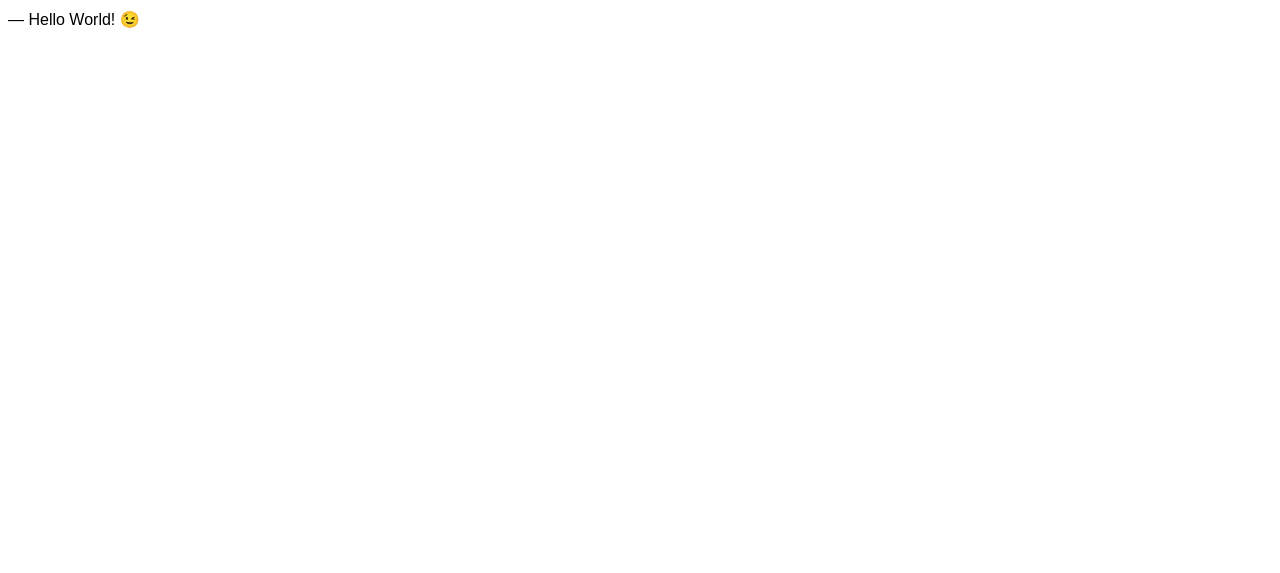
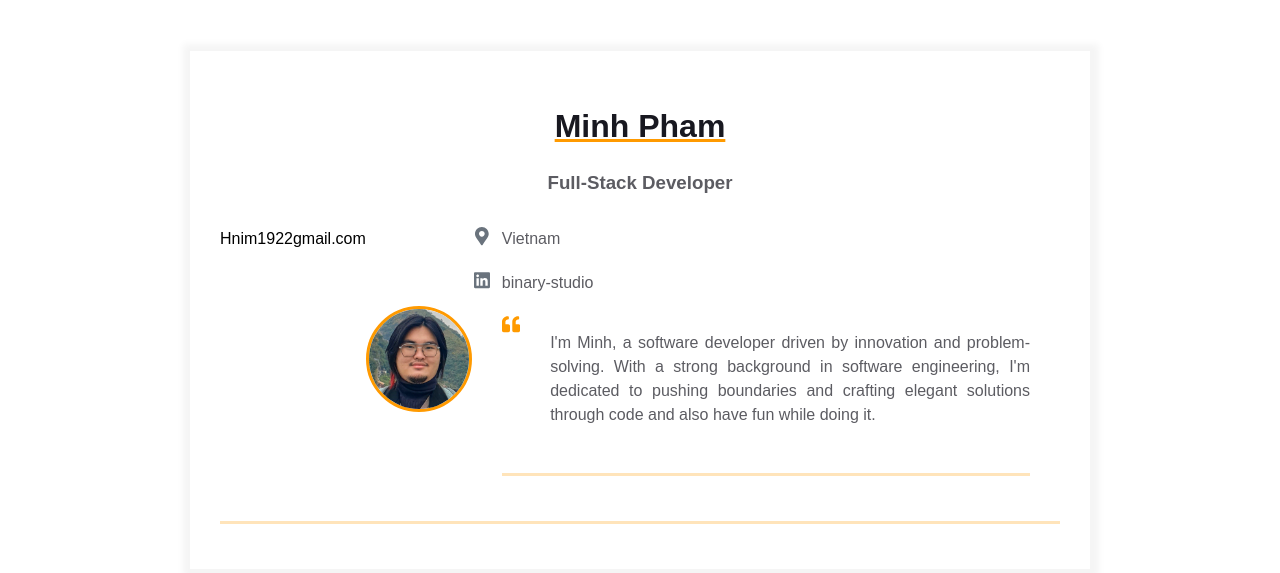
Before and after one commit to hnim1922/homepage, a plain HTML site: page index.html in a window 1280 px wide. Drawn offline with Linux system fonts and the light colour scheme.

Commit message:
Added intro, contact info

```diff
--- a/index.html
+++ b/index.html
@@ -6,6 +6,77 @@
     <title>Résumé</title>
   </head>
   <body>
-    ― Hello World! &#x1F609;
+    <main>
+      <div class="resume">
+        <div class="container">
+          <div class="resume__block">
+            <h1 class="contact-info__header">Minh Pham</h1>
+            <h3 class="contact-info__sub-header">Full-Stack Developer</h3>
+
+            <div class="contact_info_container fh">
+              <div class="contact-info__block">Hnim1922gmail.com</div>
+
+              <div class="contact-info__block contact-info__block--center">
+                <img class="contact-info__avatar" src="assets/avatar.png" alt="Avatar" />
+              </div>
+
+              <div class="contact-info__block"> <a href="" rel="author" class="contact-info__item">
+                <div class="contact-info__item-icon-wrapper">
+                  <svg class="contact-info__item-icon" xmlns="http://www.w3.org/2000/svg" viewBox="0 0 384 512">
+                    <path
+                      d="M172.268 501.67C26.97 291.031 0 269.413 0 192 0 85.961 85.961 0
+                      192 0s192 85.961 192 192c0 77.413-26.97 99.031-172.268 309.67-9.535
+                      13.774-29.93 13.773-39.464 0zM192 272c44.183 0 80-35.817
+                      80-80s-35.817-80-80-80-80 35.817-80 80 35.817 80 80 80z"
+                    ></path>
+                  </svg>
+                </div>
+                <span>Vietnam</span>
+              </a>
+              <a href="https://www.linkedin.com/in/minh-pham-7810231b3/" rel="author" class="contact-info__item">
+                <div class="contact-info__item-icon-wrapper">
+                  <svg class="contact-info__item-icon" xmlns="http://www.w3.org/2000/svg" viewBox="0 0 448 512">
+                    <path
+                      d="M416 32H31.9C14.3 32 0 46.5 0 64.3v383.4C0 465.5 14.3 480 31.9
+                      480H416c17.6 0 32-14.5 32-32.3V64.3c0-17.8-14.4-32.3-32-32.3zM135.4
+                      416H69V202.2h66.5V416zm-33.2-243c-21.3 0-38.5-17.3-38.5-38.5S80.9
+                      96 102.2 96c21.2 0 38.5 17.3 38.5 38.5 0 21.3-17.2 38.5-38.5
+                      38.5zm282.1 243h-66.4V312c0-24.8-.5-56.7-34.5-56.7-34.6 0-39.9
+                      27-39.9 54.9V416h-66.4V202.2h63.7v29.2h.9c8.9-16.8 30.6-34.5
+                      62.9-34.5 67.2 0 79.7 44.3 79.7 101.9V416z"
+                    ></path>
+                  </svg>
+                </div>
+                <span>binary-studio</span>
+              </a>
+              <div class="container">
+                <div class="resume__block">
+                  <div class="intro">
+                    <div class="intro__icon-wrapper">
+                      <svg class="intro__icon" xmlns="http://www.w3.org/2000/svg" viewBox="0 0 512 512">
+                        <path
+                          d="M464 256h-80v-64c0-35.3 28.7-64 64-64h8c13.3 0 24-10.7
+                          24-24V56c0-13.3-10.7-24-24-24h-8c-88.4 0-160 71.6-160 160v240c0
+                          26.5 21.5 48 48 48h128c26.5 0 48-21.5
+                          48-48V304c0-26.5-21.5-48-48-48zm-288 0H96v-64c0-35.3 28.7-64
+                          64-64h8c13.3 0 24-10.7 24-24V56c0-13.3-10.7-24-24-24h-8C71.6 32 0
+                          103.6 0 192v240c0 26.5 21.5 48 48 48h128c26.5 0
+                          48-21.5 48-48V304c0-26.5-21.5-48-48-48z"
+                        ></path>
+                      </svg>
+                    </div>
+                    <p class="intro_text">I'm Minh, a software developer driven by innovation and
+                      problem-solving. With a strong background in software engineering,
+                      I'm dedicated to pushing boundaries and crafting elegant
+                      solutions through code and also have fun while doing it.</p>
+                  </div>
+                </div>
+              </div>
+            </div>
+            </div>
+          </div>
+        </div>
+      </div>
+    </main>
   </body>
 </html>
```
Also changed, not shown: assets/avatar.png (added).
